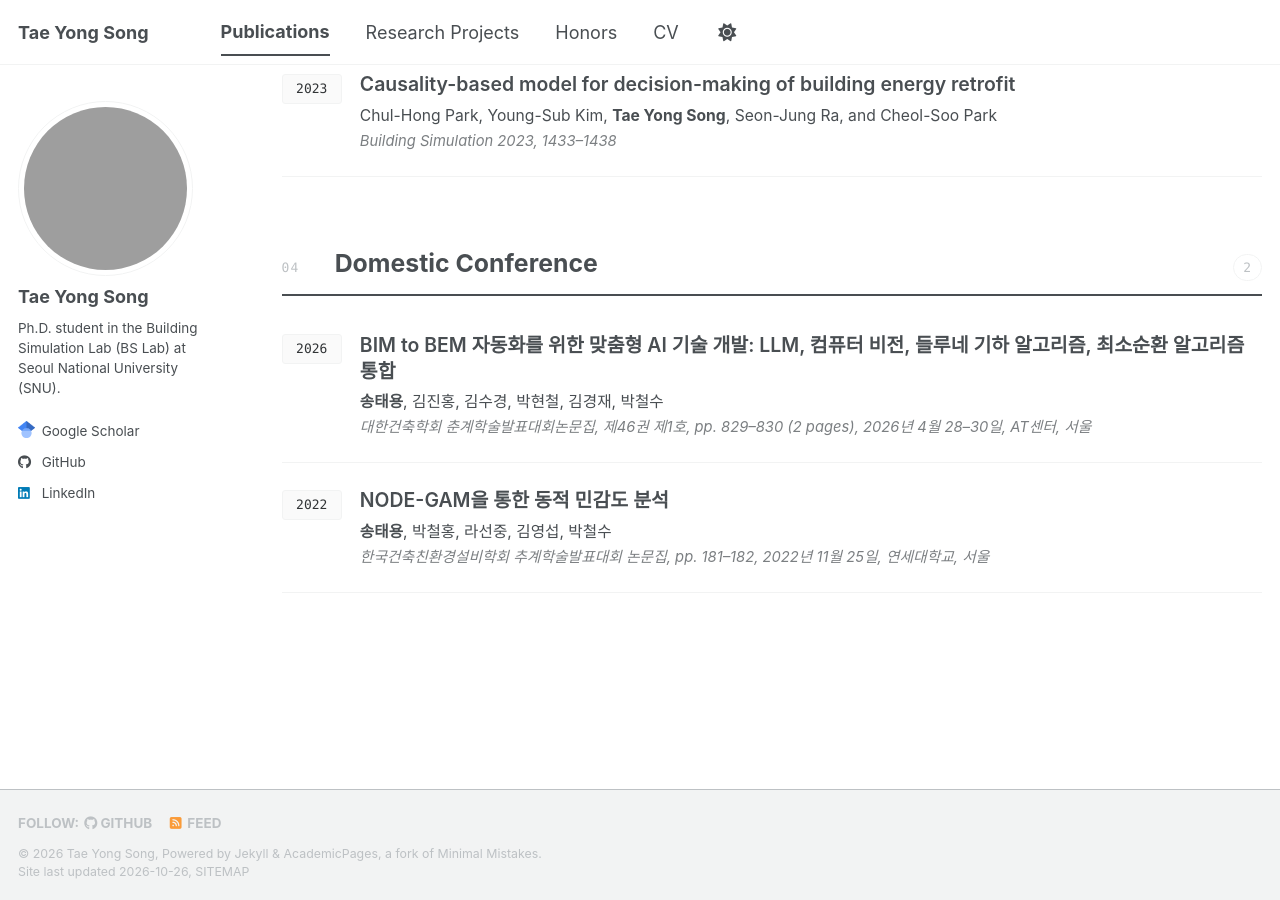
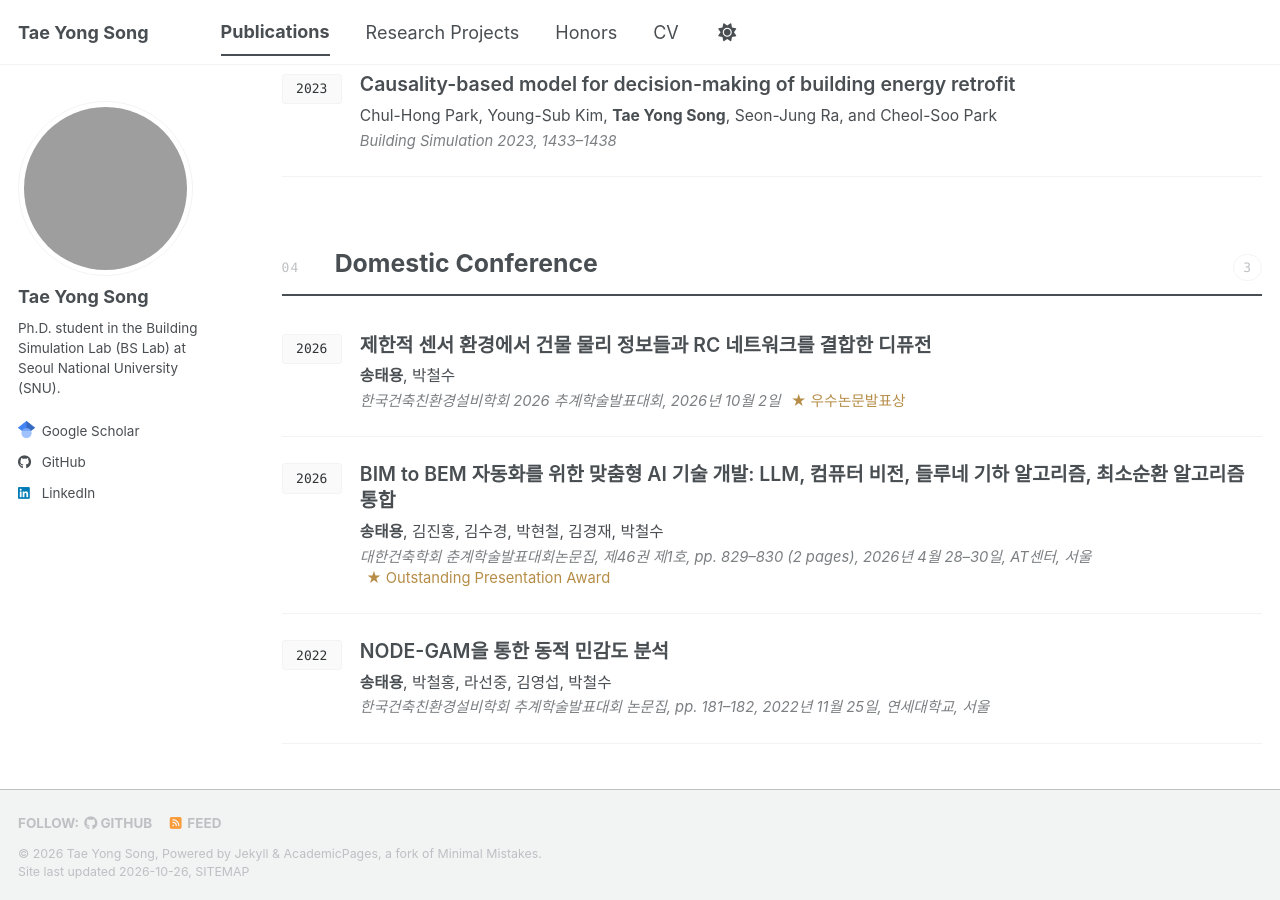
Before and after one commit to taeyong-song/taeyong-song.github.io, a Jekyll site: the page built from _pages/publications.html, in a window 1280 px wide and 900 px high, scrolled down 1080 px. Built offline with Jekyll 4.4.1, drawn with Linux system fonts in a browser that asks for light colours; a style sheet for code colours, icons or effects is not loaded.

Commit message:
Add 2026 KIAEBS presentation award

```diff
--- a/_data/profile.yml
+++ b/_data/profile.yml
@@ -88,9 +88,23 @@ publications:
     cv_venue: Proceedings of the 2026 Spring Annual Conference of the Architectural Institute of Korea, 46(1), 829–830
     award: Outstanding Presentation Award
     year: 2026
+    date: "2026.04.28"
     selected: false
     category: domestic_conference
     scholar_url: https://scholar.google.com/citations?view_op=view_citation&hl=ko&user=0S4eAMwAAAAJ&citation_for_view=0S4eAMwAAAAJ:u-x6o8ySG0sC
+
+  - title: 제한적 센서 환경에서 건물 물리 정보들과 RC 네트워크를 결합한 디퓨전
+    authors: 송태용, 박철수
+    venue: 한국건축친환경설비학회 2026 추계학술발표대회, 2026년 10월 2일
+    cv_title: Diffusion Models Integrating Building Physics Information and RC Networks under Limited Sensor Availability
+    cv_authors: Tae Yong Song and Cheol-Soo Park
+    cv_venue: 2026 Fall Conference of the Korean Institute of Architectural Sustainable Environment and Building Systems, October 2, 2026
+    award: 우수논문발표상
+    cv_award: Best Paper Presentation Award
+    year: 2026
+    date: "2026.10.02"
+    selected: false
+    category: domestic_conference
 
   - title: NODE-GAM을 통한 동적 민감도 분석
     authors: 송태용, 박철홍, 라선중, 김영섭, 박철수
@@ -153,6 +167,12 @@ projects:
 
 honors:
   - year: 2026
+    date: "2026.10.02"
+    title: Best Paper Presentation Award
+    proceedings: 2026 Fall Conference of the Korean Institute of Architectural Sustainable Environment and Building Systems — Diffusion Models Integrating Building Physics Information and RC Networks under Limited Sensor Availability
+
+  - year: 2026
+    date: "2026.04.28"
     title: Outstanding Presentation Award
     proceedings: Proceedings of the 2026 Spring Annual Conference of the Architectural Institute of Korea, Vol. 46, No. 1
     certificate_url: /files/honors/2026-outstanding-presentation-award.pdf
--- a/_pages/publications.html
+++ b/_pages/publications.html
@@ -43,7 +43,10 @@ author_profile: true
             {% endif %}
           </h3>
           <p class="publication-record__authors">{{ publication.authors | replace: "Tae Yong Song", "<strong>Tae Yong Song</strong>" | replace: "Song, T. Y.", "<strong>Song, T. Y.</strong>" | replace: "송태용", "<strong>송태용</strong>" }}</p>
-          <p class="publication-record__venue">{{ publication.venue }}</p>
+          <p class="publication-record__venue">
+            {{ publication.venue }}
+            {% if publication.award %}<span class="publication-record__award">★ {{ publication.award }}</span>{% endif %}
+          </p>
         </div>
       </article>
       {% endfor %}
```
Also changed, not shown: _pages/honors.md (+1 -1 lines), scripts/build_cv.py (+13 -5 lines), 2 other files.
